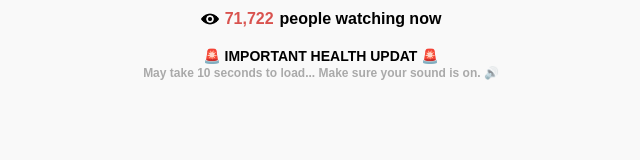
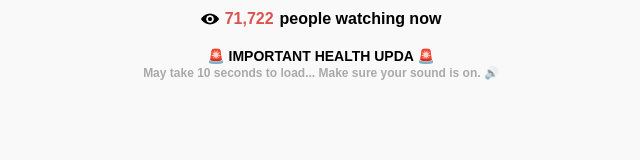
Before and after one commit to evefarlima/optimizedlife, a plain HTML site: page glpro/index.html in a window 1280 px wide. Shown: the full height of the page, 319-959 px from the left. Drawn offline with Linux system fonts and the light colour scheme.

Commit message:
Update index.html

```diff
--- a/glpro/index.html
+++ b/glpro/index.html
@@ -47,7 +47,7 @@
                 <span style="color: black;">people watching now</span>
             </div>
             <div id="importantMessage">
-                🚨 IMPORTANT HEALTH UPDAT 🚨<br>
+                🚨 IMPORTANT HEALTH UPDA 🚨<br>
                 <span class="loading">May take 10 seconds to load... Make sure your sound is on. 🔊</span>
             </div>
         </div>
```
